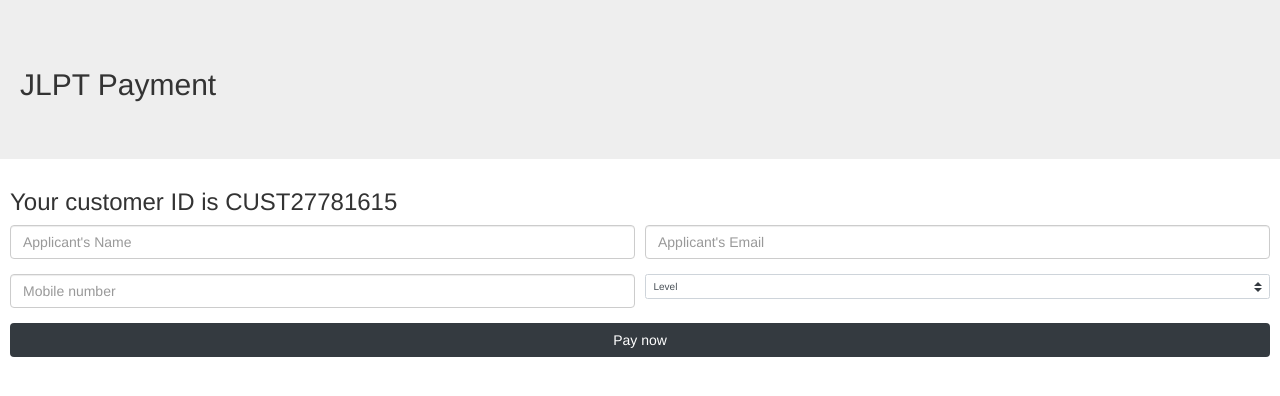
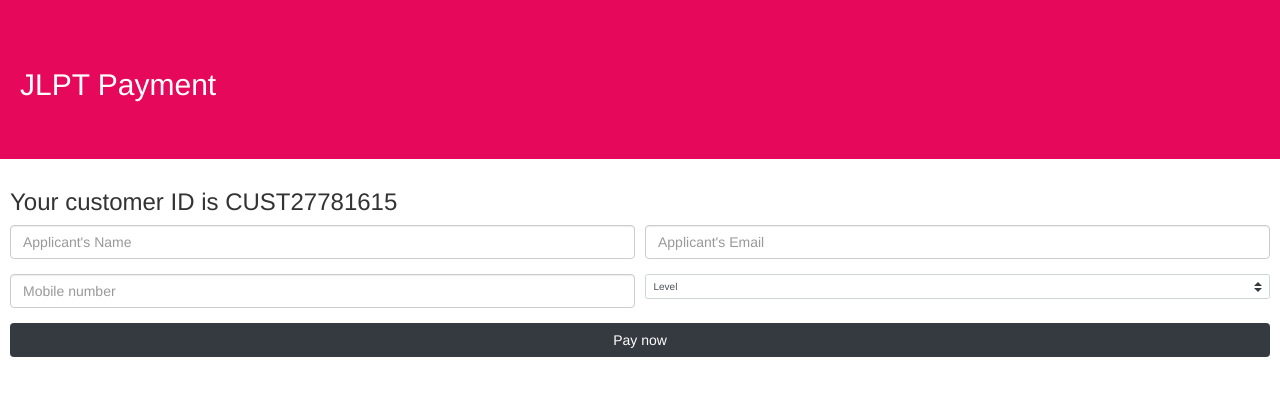
Before and after one commit to Shernz/JLPT-JALTRA, a PHP site: page /JLPT-JALTRA/ in a window 1280 px wide. Shown: the top 396 px of the page. Run offline with PHP 8.4, Linux system fonts and the light colour scheme; some libraries are stand-ins or nearby versions.

Commit message:
Update style.css

```diff
--- a/style.css
+++ b/style.css
@@ -140,7 +140,7 @@ nav{
 
 } */
 
-.jumbotron {
+div.jumbotron {
     color: white;
     background-color: #e6085a;
     border-radius: 0;
```
